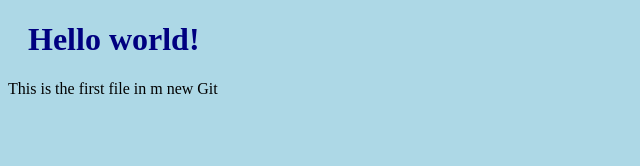
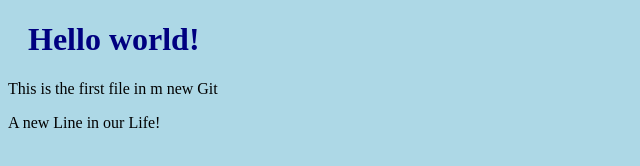
Before and after one commit to Sophie-Gruz/hello-world, a plain HTML site: page index.html in a window 1280 px wide. Shown: the whole page, without its empty margins (0-640 px from the left). Drawn offline with Linux system fonts and the light colour scheme.

Commit message:
Updated index.html with a new Line

```diff
--- a/index.html
+++ b/index.html
@@ -10,6 +10,7 @@
 
 <h1>Hello world!</h1>
 <p>This is the first file in m new Git</p>
+<p> A new Line in our Life!</p>
 
 </body>
 
```
